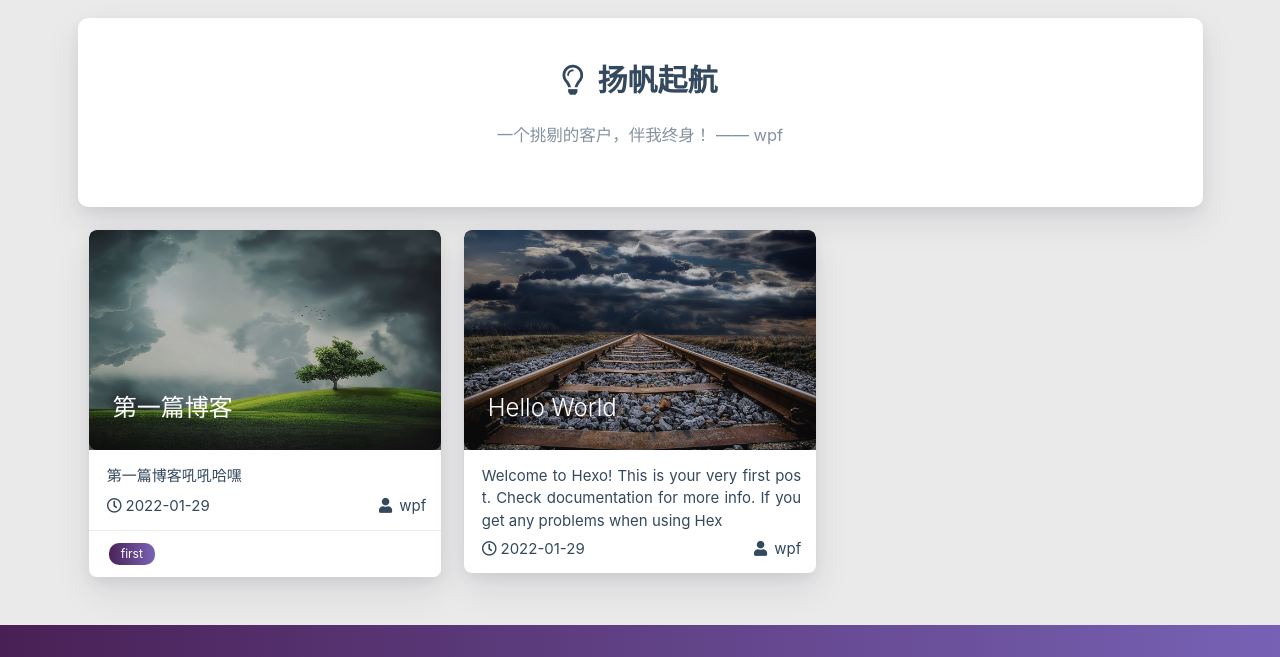
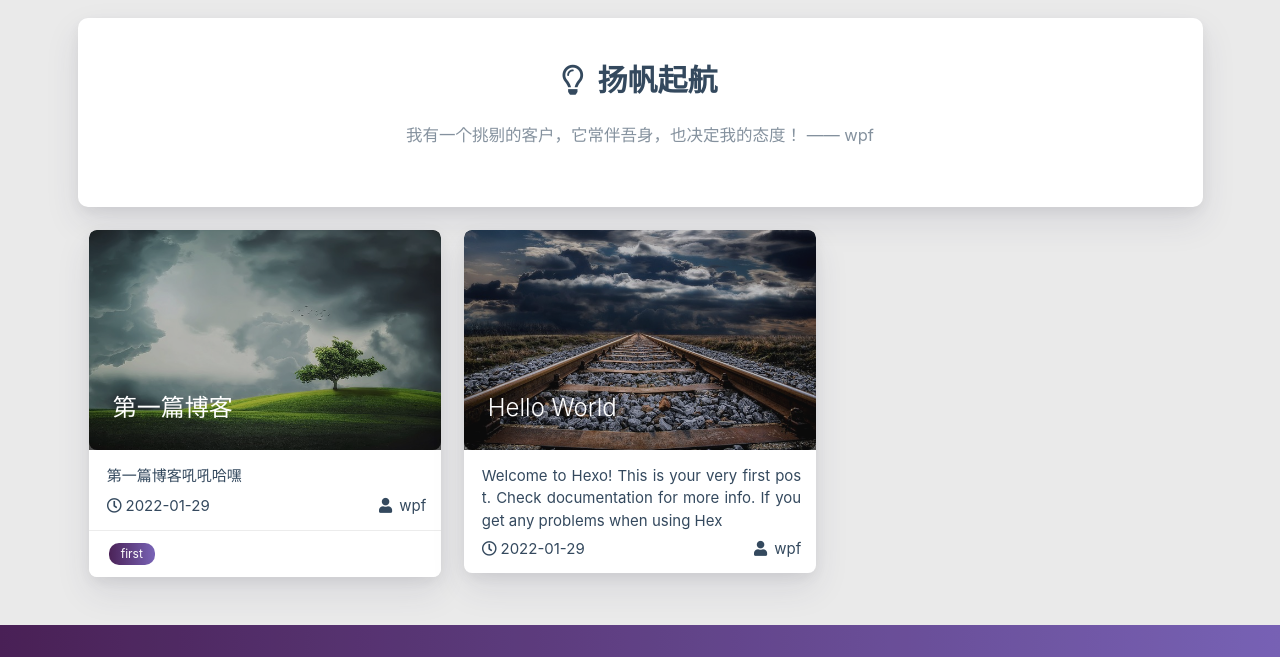
Before and after one commit to FeiPF2020/FeiPF2020.github.io, a plain HTML site: page index.html in a window 1280 px wide. Shown: the part 800-1457 px from the top of the page. Drawn offline with nearby package versions, Linux system fonts and the light colour scheme; some packages are replaced by stand-ins of ours; a script that the page names is missing.

Commit message:
Site updated: 2022-02-15 21:20:37

```diff
--- a/index.html
+++ b/index.html
@@ -658,7 +658,7 @@
 
     <div class="row">
         <div class="col l8 offset-l2 m10 offset-m1 s10 offset-s1 center-align text">
-            一个挑剔的客户，伴我终身！  —— wpf
+            我有一个挑剔的客户，它常伴吾身，也决定我的态度！  —— wpf
         </div>
     </div>
 </div>
```
